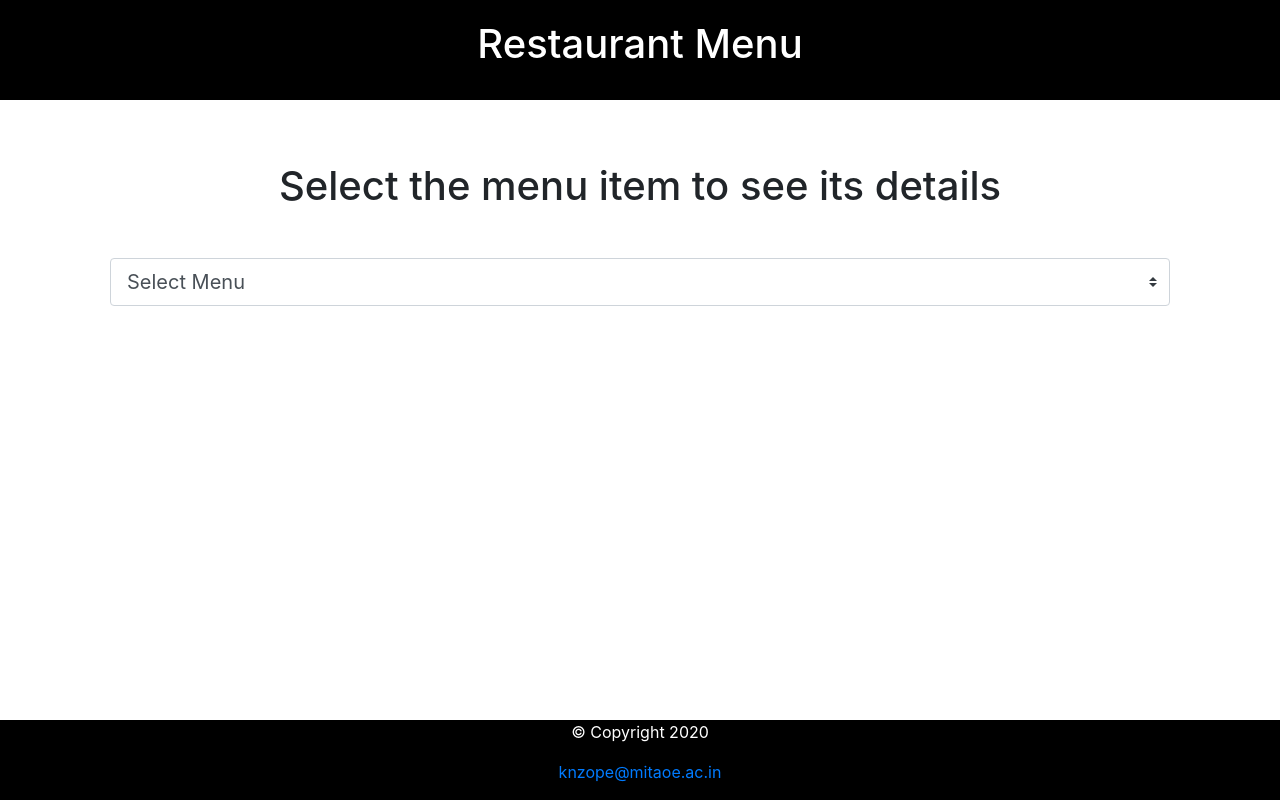
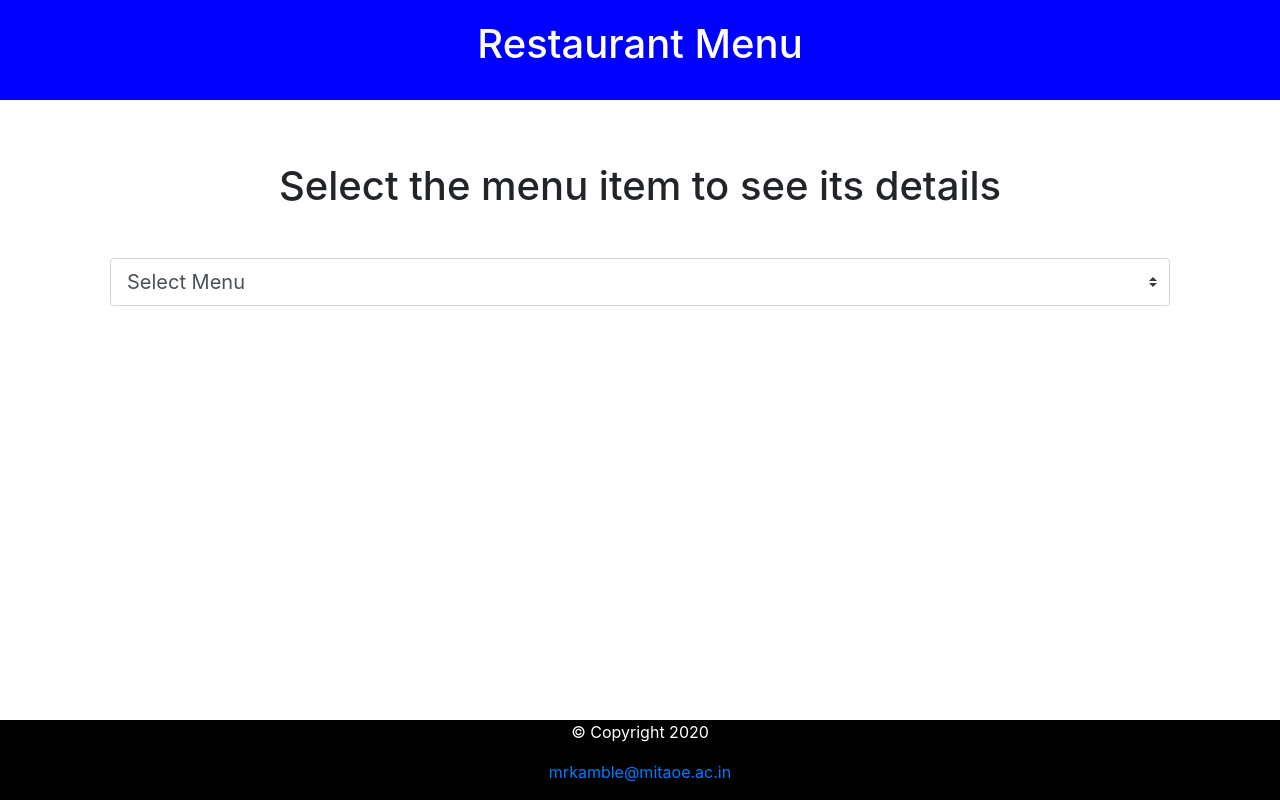
Before and after one commit to mrkamble/assignment3wt, a plain HTML site: page index.html in a window 1280 px wide. Drawn offline with nearby package versions, Linux system fonts and the light colour scheme; no server answers.

Commit message:
Update index.html

```diff
--- a/index.html
+++ b/index.html
@@ -14,7 +14,7 @@
                height: 100px;
                padding-top: 20px;
                border-radius: 0px;
-               background-color: black ;
+               background-color: blue ;
             }
             .container{
                 align-items: center;
@@ -35,7 +35,7 @@
                 bottom: 0px;
                 width: 100%;
                 background-color: rgb(0, 0, 0);
-                color: black;
+                color: blue;
                 text-align: center;
                 }
 
@@ -93,7 +93,7 @@
             <!-- <div class="footer1">
                 <div class="container-fluid"> -->
                     <p style="color: white;">&copy; Copyright 2020</p>
-                    <a href="mailto:knzope@mitaoe.ac.in">knzope@mitaoe.ac.in</a></p>
+                    <a href="mailto:mrkamble@mitaoe.ac.in">mrkamble@mitaoe.ac.in</a></p>
                     <!-- </div>
               </div> -->
         </footer>
```
